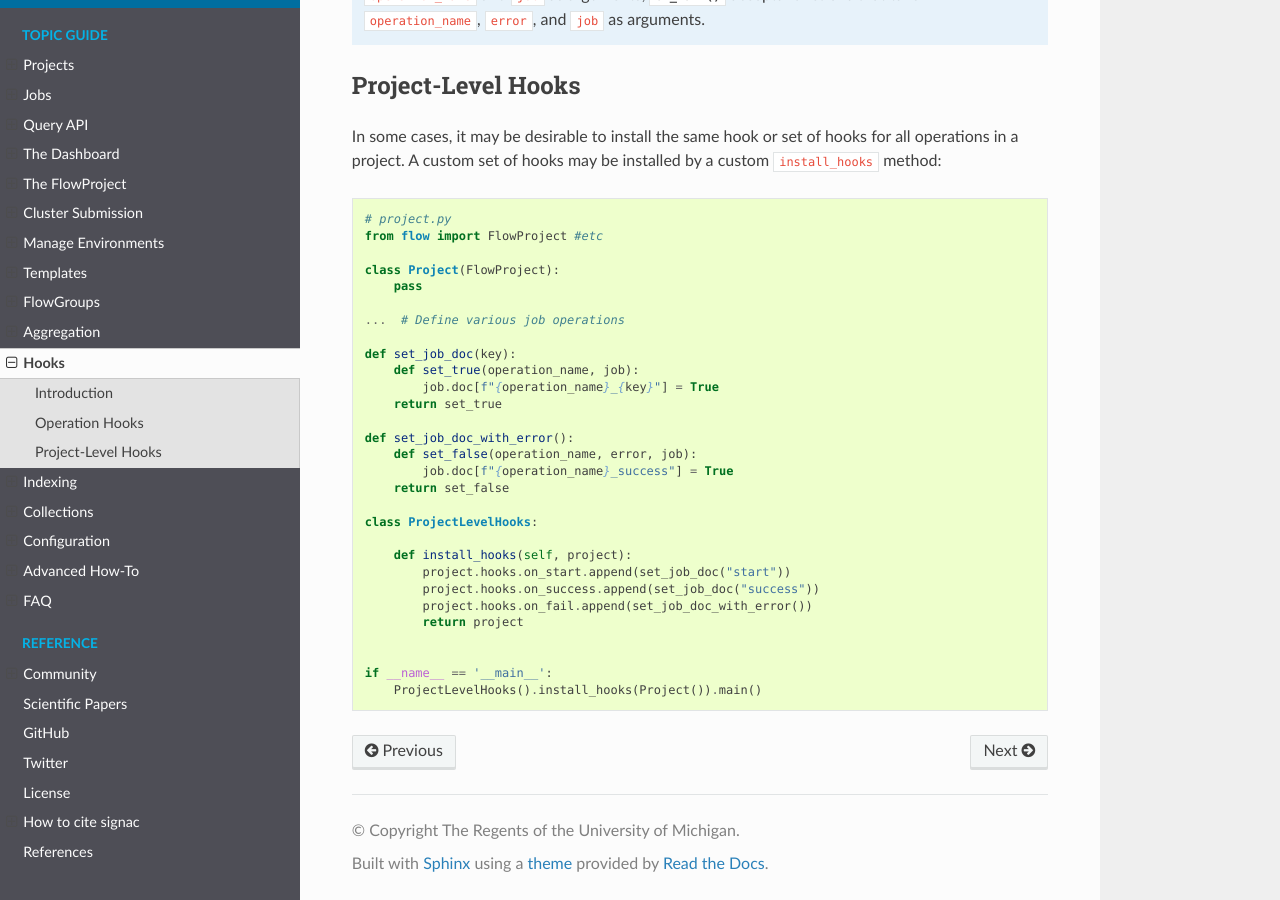
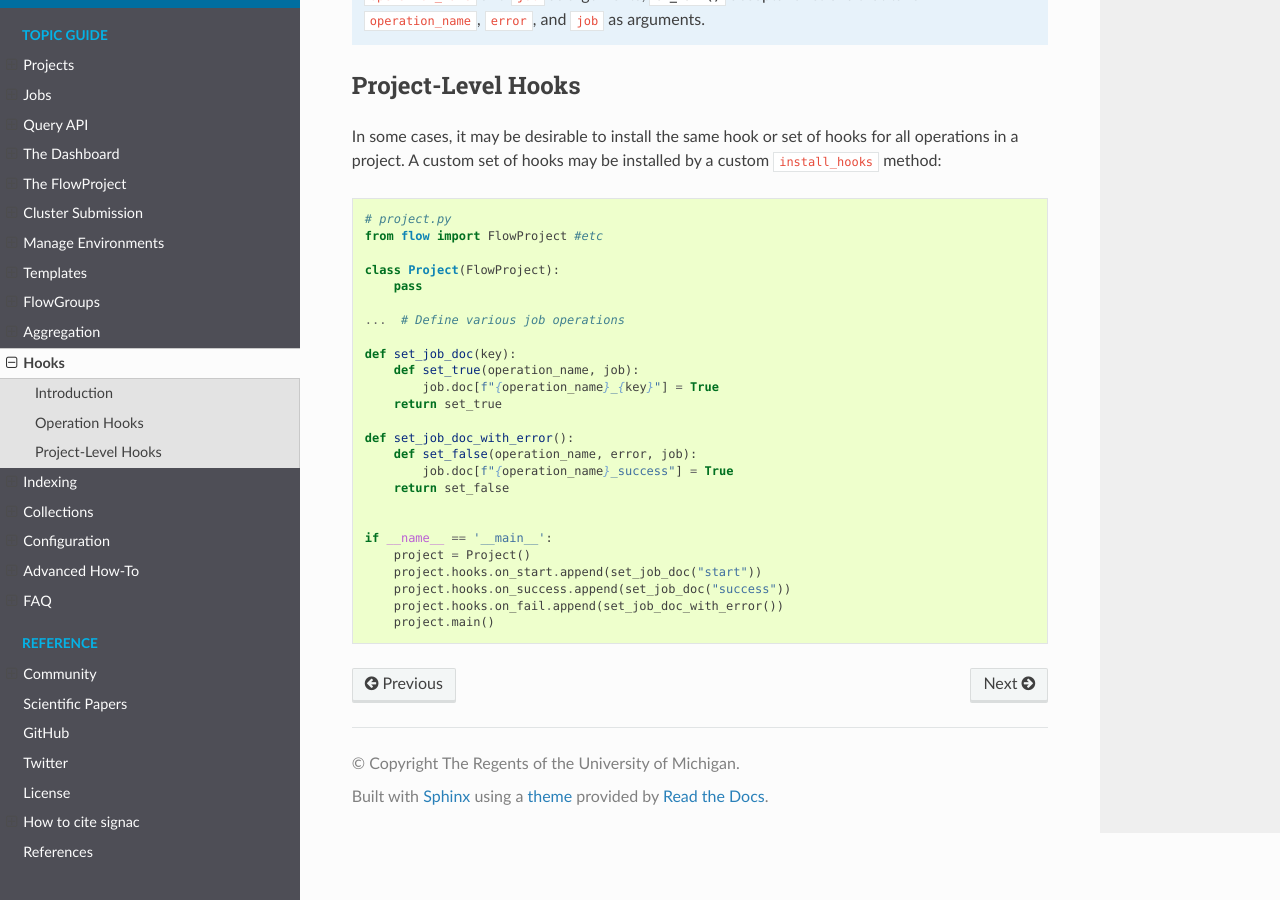
Before and after one commit to glotzerlab/signac-docs, a Sphinx documentation site: the page built from docs/source/hooks.rst, in a window 1280 px wide and 900 px high, scrolled down 1939 px. Built offline with Sphinx 7.4.7 and the Read the Docs theme 2.0.0, drawn with Linux system fonts in a browser that asks for light colours.

Commit message:
Update docs/source/hooks.rst
Co-authored-by: Brandon Butler <butlerbr@umich.edu>

```diff
--- a/docs/source/hooks.rst
+++ b/docs/source/hooks.rst
@@ -127,14 +127,10 @@ A custom set of hooks may be installed by a custom ``install_hooks`` method:
             job.doc[f"{operation_name}_success"] = True
         return set_false
 
-    class ProjectLevelHooks:
-
-        def install_hooks(self, project):
-            project.hooks.on_start.append(set_job_doc("start"))
-            project.hooks.on_success.append(set_job_doc("success"))
-            project.hooks.on_fail.append(set_job_doc_with_error())
-            return project
-
 
     if __name__ == '__main__':
-        ProjectLevelHooks().install_hooks(Project()).main()
+        project = Project()
+        project.hooks.on_start.append(set_job_doc("start"))
+        project.hooks.on_success.append(set_job_doc("success"))
+        project.hooks.on_fail.append(set_job_doc_with_error())
+        project.main()
```
